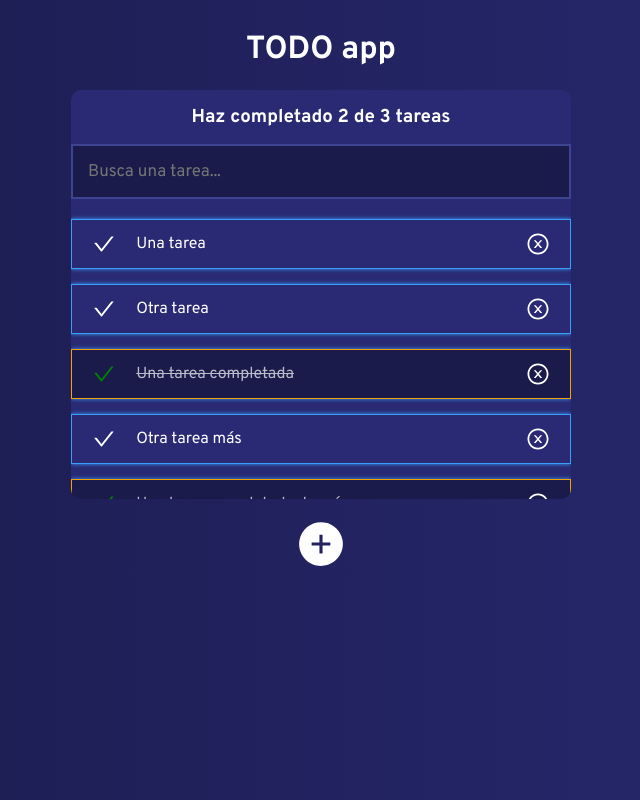
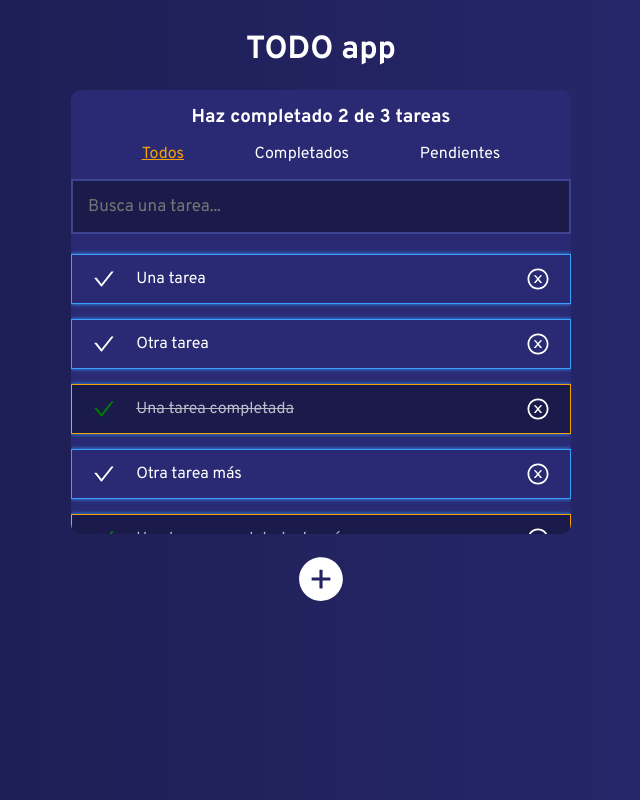
Before and after one commit to salvarez96/proyecto-curso-intro-react, a React (Create React App) app: page / in a window 1280 px wide. Shown: the whole page, without its empty margins (319-959 px from the left). Built offline with nearby package versions, Linux system fonts and the light colour scheme.

Commit message:
Agregado un filtro para las tareas completadas, pendientes y todas

```diff
--- a/src/App.jsx
+++ b/src/App.jsx
@@ -1,5 +1,6 @@
 import React from 'react';
 import TodoCounter from './components/TodoCounter';
+import TodoFilter from './components/TodoFilter';
 import TodoSearch from './components/TodoSearch';
 import TodoList from './components/TodoList';
 import TodoItem from './components/TodoItem';
@@ -58,6 +59,7 @@ function App() {
       <Main>
         <h1>TODO app</h1>
         <TodoCounter />
+        <TodoFilter />
         <TodoSearch />
         <TodoList>
           {todoList.map(item => (
--- a/src/components/CreateTodoButton.jsx
+++ b/src/components/CreateTodoButton.jsx
@@ -3,18 +3,20 @@ import { AiFillPlusCircle } from 'react-icons/ai';
 import styled from "styled-components";
 
 const Div = styled.div`
+  margin: 0 auto;
   margin-top: 20px;
+  width: max-content;
 
   & svg {
     width: 50px;
     height: 50px;
-    transition: transform 0.5s;
+    transition: transform 0.2s;
+  }
 
-    &:hover {
-      transform: rotate(90deg);
-      color: var(--orange);
-      cursor: pointer;
-    }
+  &:hover svg {
+    transform: rotate(90deg);
+    color: var(--orange);
+    cursor: pointer;
   }
 `;
 
--- a/src/components/TodoCounter.jsx
+++ b/src/components/TodoCounter.jsx
@@ -16,10 +16,8 @@ const Div = styled.div`
 
 export default function TodoCounter() {
   return(
-    <>
-      <Div>
-        <h3>Haz completado 2 de 3 tareas</h3>
-      </Div>
-    </>
+    <Div>
+      <h3>Haz completado 2 de 3 tareas</h3>
+    </Div>
  );
 }
--- /dev/null
+++ b/src/components/TodoFilter.jsx
@@ -0,0 +1,71 @@
+import React, { useState } from "react";
+import styled from "styled-components";
+
+const Div = styled.div`
+  width: 100%;
+  display: flex;
+  flex-wrap: wrap;
+  justify-content: space-evenly;
+  padding-bottom: 15px;
+  background-color: var(--dark-purple);
+
+  & .active {
+    color: var(--orange);
+    text-decoration: underline;
+  }
+`;
+
+const P = styled.p`
+  &:hover {
+    color: var(--pastel-blue);
+    cursor: pointer;
+  }
+
+`;
+
+export default function TodoFilter() {
+
+  const text = [
+    {
+      text: 'Todos',
+      disabled: false,
+    },
+    {
+      text: 'Completados',
+      disabled: true
+    },
+    {
+      text: 'Pendientes',
+      disabled: true
+    },
+  ];
+
+  const [filters, setFilters] = useState(text);
+
+
+  const onClickActive = (key) => {
+    const taskKey = filters.map(item => {
+      key === item.text
+        ? item.disabled = false
+        : item.disabled = true
+
+      return item;
+    })
+    setFilters(taskKey);
+  }
+
+  return(
+    <Div>
+      {filters.map(item => (
+        <P
+          key={item.text}
+          disabled={item.disabled}
+          className={!item.disabled ? 'active' : ''}
+          onClick={() => onClickActive(item.text)}
+        >
+          { item.text }
+        </P>
+      ))}
+    </Div>
+ );
+}
```
